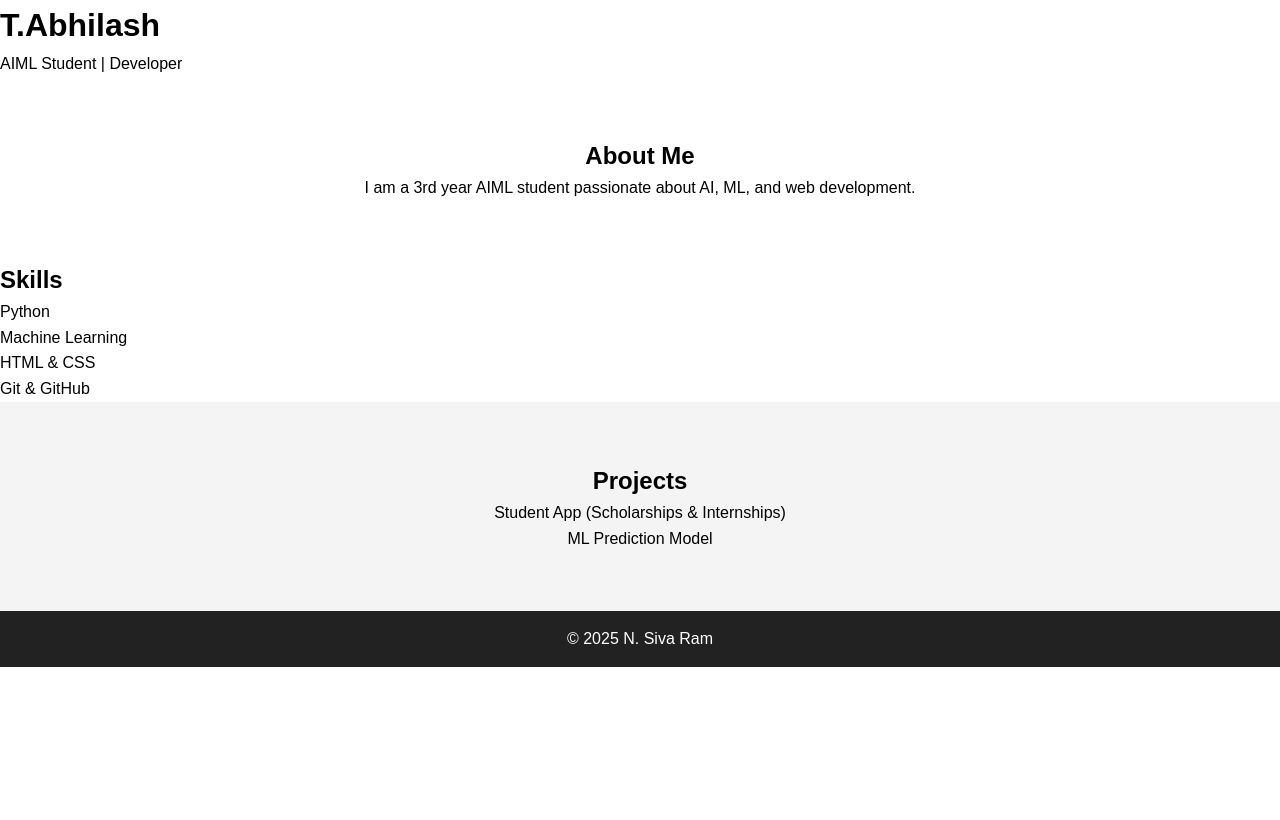
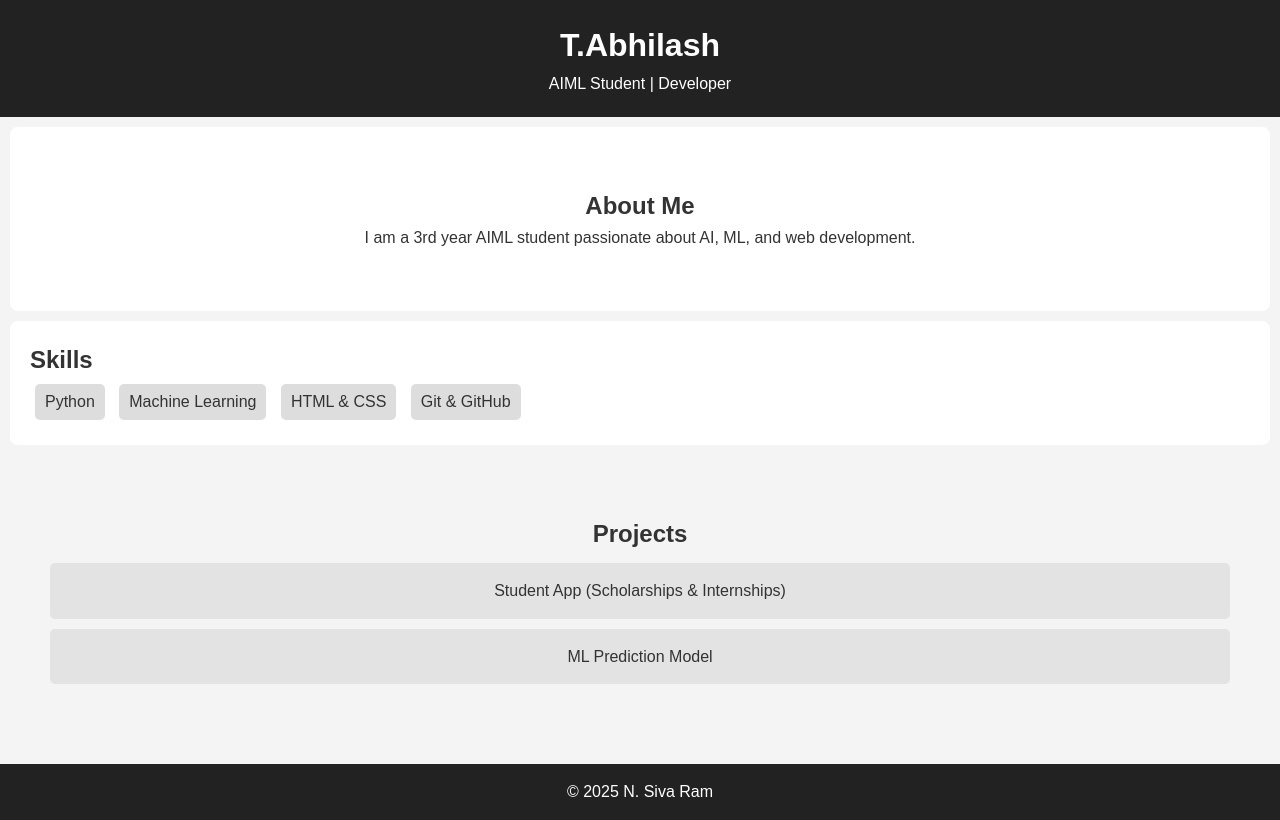
Before and after one commit to Abhilash-290406/GenAI, a plain HTML site: page index.html in a window 1280 px wide. Drawn offline with Linux system fonts and the light colour scheme.

Commit message:
Update style.css

```diff
--- a/style.css
+++ b/style.css
@@ -1,4 +1,50 @@
+body {
+  font-family: Arial, sans-serif;
+  margin: 0;
+  background: #f4f4f4;
+  color: #333;
+}
 
+header {
+  background: #222;
+  color: white;
+  padding: 20px;
+  text-align: center;
+}
+
+section {
+  padding: 20px;
+  margin: 10px;
+  background: white;
+  border-radius: 8px;
+}
+
+.skills ul {
+  list-style: none;
+  padding: 0;
+}
+
+.skills li {
+  background: #ddd;
+  display: inline-block;
+  padding: 5px 10px;
+  margin: 5px;
+  border-radius: 5px;
+}
+
+.card {
+  background: #e3e3e3;
+  padding: 15px;
+  margin: 10px 0;
+  border-radius: 5px;
+}
+
+footer {
+  text-align: center;
+  padding: 10px;
+  background: #222;
+  color: white;
+}
 /* =========================== */
 /* style.css */
 /* =========================== */
```
